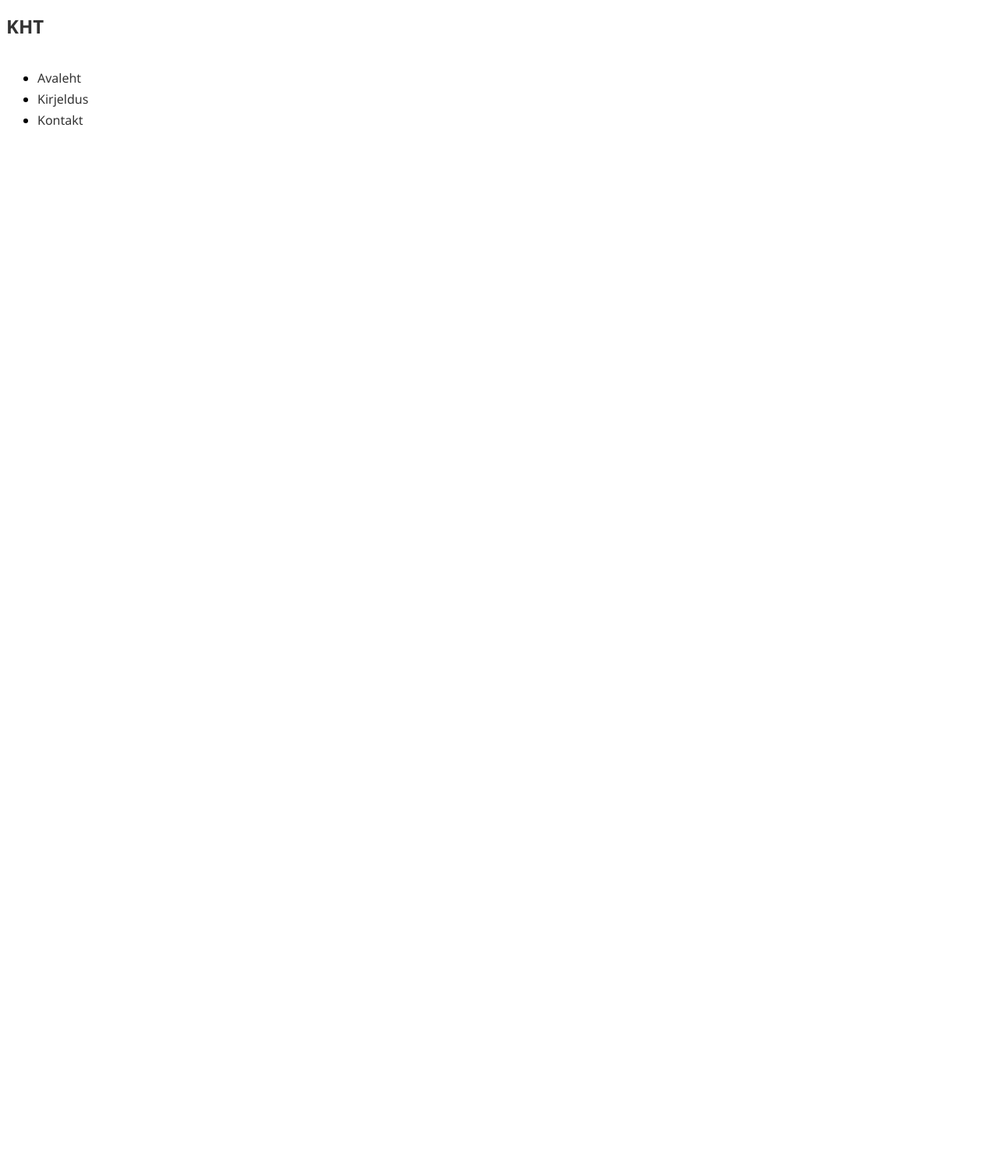
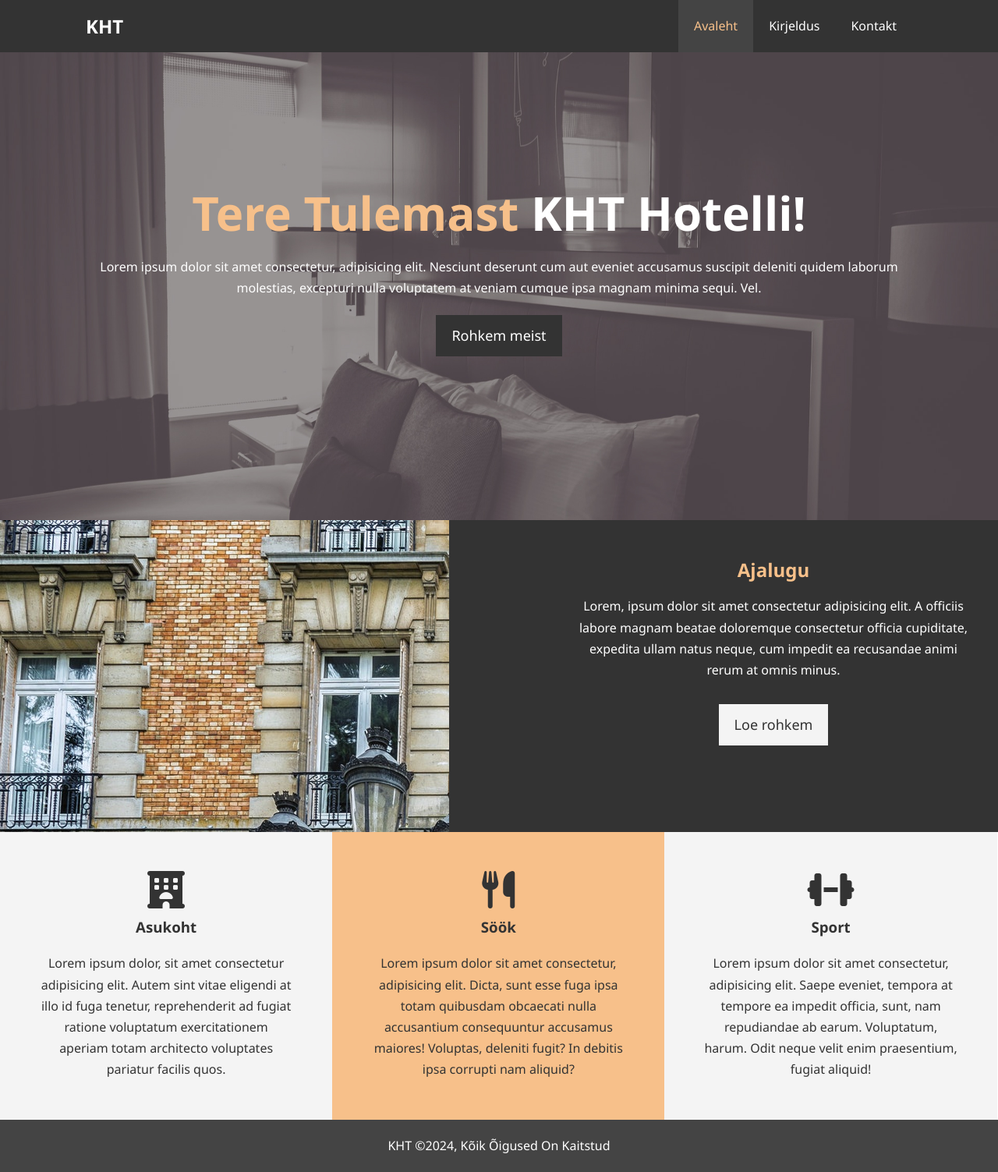
Before and after one commit to selerit/Hotell_HTML_CSS, a plain HTML site: page index.html in a window 1280 px wide. Shown: the whole page at 78% size. Before the commit the page ends 800 px from the top, so only its background shows below. Drawn offline with Linux system fonts and the light colour scheme; files that its build step writes are made by us from their sources.

Commit message:
Valmis leht

```diff
--- a/index.html
+++ b/index.html
@@ -4,21 +4,62 @@
     <meta charset="UTF-8">
     <meta name="viewport" content="width=device-width, initial-scale=1.0">
     <meta http-equiv="X-UA-Compatible" content="ie=edge">
-    <link rel="stylesheet" href="css/style.css">
-    <title>Hotell</title>
+    <script src="https://kit.fontawesome.com/273cb3409b.js" crossorigin="anonymous"></script>
+    <link rel="stylesheet" href="style.css">
+    <title>Hotell | Avaleht</title>
 </head>
 <body>
     <header>
-        <nav>
-            <div>
+        <nav id="navbar">
+            <div class="container">
                 <h1><a href="index.html">KHT</a></h1>
                 <ul>
-                    <li><a href="index.html">Avaleht</a></li>
+                    <li><a class="current" href="index.html">Avaleht</a></li>
                     <li><a href="about.html">Kirjeldus</a></li>
                     <li><a href="contact.html">Kontakt</a></li>
                 </ul>
             </div>
         </nav>
+        <!-- vitriin -->
+        <div id="showcase">
+            <div class="container">
+                <div class="showcase-content">
+                      <h1><span class="text-primary">Tere Tulemast</span> KHT Hotelli!</h1>
+                    <p>Lorem ipsum dolor sit amet consectetur, adipisicing elit. Nesciunt deserunt cum aut eveniet accusamus suscipit deleniti quidem laborum molestias, excepturi nulla voluptatem at veniam cumque ipsa magnam minima sequi. Vel.</p>
+                    <a class="btn" href="about.html">Rohkem meist</a>
+                </div>
+            </div>
+        </div>
     </header>
+    <!-- info -->
+    <section id="info" class="bg-dark">
+        <div class="info-img"></div>
+        <div class="info-content">
+            <h2><span class="text-primary">Ajalugu</span></h2>
+            <p>Lorem, ipsum dolor sit amet consectetur adipisicing elit. A officiis labore magnam beatae doloremque consectetur officia cupiditate, expedita ullam natus neque, cum impedit ea recusandae animi rerum at omnis minus.</p>
+            <a class="btn btn-light" href="about.html">Loe rohkem</a>
+        </div>
+    </section>
+    <section id="features">
+        <div class="box bg-light">
+            <i class="fa-solid fa-hotel fa-3x"></i>
+            <h3>Asukoht</h3>
+            <p>Lorem ipsum dolor, sit amet consectetur adipisicing elit. Autem sint vitae eligendi at illo id fuga tenetur, reprehenderit ad fugiat ratione voluptatum exercitationem aperiam totam architecto voluptates pariatur facilis quos.</p>
+        </div>
+        <div class="box bg-primary">
+            <i class="fa-solid fa-utensils fa-3x"></i>
+            <h3>Söök</h3>
+            <p>Lorem ipsum dolor sit amet consectetur, adipisicing elit. Dicta, sunt esse fuga ipsa totam quibusdam obcaecati nulla accusantium consequuntur accusamus maiores! Voluptas, deleniti fugit? In debitis ipsa corrupti nam aliquid?</p>
+        </div>
+        <div class="box bg-light">
+            <i class="fa-solid fa-dumbbell fa-3x"></i>
+            <h3>Sport</h3>
+            <p>Lorem ipsum dolor sit amet consectetur, adipisicing elit. Saepe eveniet, tempora at tempore ea impedit officia, sunt, nam repudiandae ab earum. Voluptatum, harum. Odit neque velit enim praesentium, fugiat aliquid!</p>
+        </div>
+    </section>
+    <div class="clear"></div>
+    <footer>
+        <p>KHT &copy;2024, Kõik Õigused On Kaitstud</p>
+    </footer>
 </body>
 </html>
--- a/style.css
+++ b/style.css
@@ -1,11 +1,11 @@
 /* reset browser css */
-/*
+
 * {
     margin: 0;
     padding: 0;
     box-sizing: border-box;
 }
-*/
+
 /* main */
 html, body {
     font-family: 'Segoe UI', 'Tahoma', 'Verdana', sans-serif;
@@ -15,6 +15,206 @@ a {
     color: #333;
     text-decoration: none;
 }
-h1 {
+h1, h2, h3 {
     padding-bottom: 20px;
 }
+.container {
+    margin: auto;
+    max-width: 1100px;
+    padding: 0 20px;
+    overflow: auto;
+}
+.text-primary {
+    color: #f7c08a;
+}
+.btn {
+    display: inline-block;
+    font-size: 18px;
+    background: #333;
+    color: #fff;
+    padding: 13px 20px;
+    border: none;
+    cursor: pointer;
+}
+.btn:hover {
+    background: #f7c08a;
+    color: #333;
+}
+.btn-light {
+    background: #f4f4f4;
+    color: #333;
+}
+.bg-dark {
+    background: #333;
+    color: #fff;
+}
+.bg-light {
+    background: #f4f4f4;
+    color: #333;
+}
+.bg-primary {
+    background: #f7c08a;
+    color: #333;
+}
+.py-30 {
+    padding: 30px 0;
+}
+
+/* navbar */
+#navbar {
+    background: #333;
+    color: #fff;
+    overflow: auto;
+}
+#navbar a {
+    color: #fff;
+}
+#navbar ul {
+    float: right;
+    list-style: none;
+}
+#navbar ul li {
+    float: left;
+}
+#navbar ul li a {
+    display: block;
+    padding: 20px;
+    text-align: center;
+}
+#navbar ul li a:hover,
+#navbar ul li a.current {
+    background: #444;
+    color: #f7c08a;
+}
+#navbar h1 {
+    padding-top: 20px;
+    float: left;
+}
+#showcase {
+    background: url('../Hotell_HTML_CSS/img/showcase.jpg') no-repeat center center/cover;
+    height: 600px;
+}
+#showcase .showcase-content {
+    color: #fff;
+    text-align: center;
+    padding-top: 170px;
+}
+#showcase .showcase-content h1 {
+    font-size: 60px;
+    line-height: 1.2em;
+}
+#showcase .showcase-content p {
+    padding-bottom: 20px;
+    line-height: 1.7em;
+}
+
+/* info */
+#info {
+    height: 400px;
+}
+#info .info-content {
+    float: right;
+    width: 45%;
+    height: 100%;
+    text-align: center;
+    padding: 50px 30px;
+    overflow: hidden;
+}
+#info .info-content p {
+    padding-bottom: 30px;
+}
+#info .info-img {
+    float: left;
+    width: 45%;
+    background: url('../Hotell_HTML_CSS/img/photo-1.jpg') no-repeat;
+    min-height: 100%;
+}
+
+/* features */
+#features .box {
+    float: left;
+    width: 33.3%;
+    padding: 50px;
+    text-align: center;
+}
+#features .box i {
+    margin-bottom: 10px;
+}
+footer {
+    text-align: center;
+    padding: 20px;
+    background: #444;
+    color: #fff;
+}
+.clear {
+    clear: both;
+}
+/* about */
+#about-info .info-left {
+    float: left;
+    width: 50%;
+    min-height: 100%;
+}
+#about-info .info-right {
+    float: right;
+    width: 50%;
+    min-height: 100%;
+}
+#about-info .info-right img {
+    display: block;
+    margin: auto;
+    width: 70%;
+    border-radius: 50%;
+}
+/* arvamused */
+#testimonials {
+    height: 600px;
+    background: url("../Hotell_HTML_CSS/img/test-bg.jpg") no-repeat center center/cover;
+}
+#testimonials h2 {
+    color: #fff;
+    text-align: center;
+}
+#testimonials .testimonial {
+    padding: 20px;
+    margin-bottom: 40px;
+    border-radius: 5px;
+    opacity: 0.9;
+}
+#testimonials .testimonial img {
+    width: 70px;
+    float: left;
+    margin-right: 20px;
+    border-radius: 50%;
+}
+/* kontakt */
+#contact-form .form-group {
+    margin-bottom: 20px;
+}
+#contact-form .form-group label {
+    display: block;
+    margin-bottom: 5px;
+}
+#contact-form .form-group input,
+#contact-form .form-group textarea {
+    width: 100%;
+    padding: 10px;
+    border: 1px solid #ddd;
+}
+#contact-form .form-group textarea {
+    height: 200px;
+}
+#contact-form .form-group input:focus,
+#contact-form .form-group textarea:focus {
+    outline: none;
+    border-color: #f7c08a;
+}
+#contact-info .box {
+    float: left;
+    width: 33.3%;
+    padding: 50px;
+    text-align: center;
+}
+#contact-info .box i {
+    margin-bottom: 10px;
+}
```
Also changed, not shown: about.html (+58 -0 lines), contact.html (+73 -0 lines).
